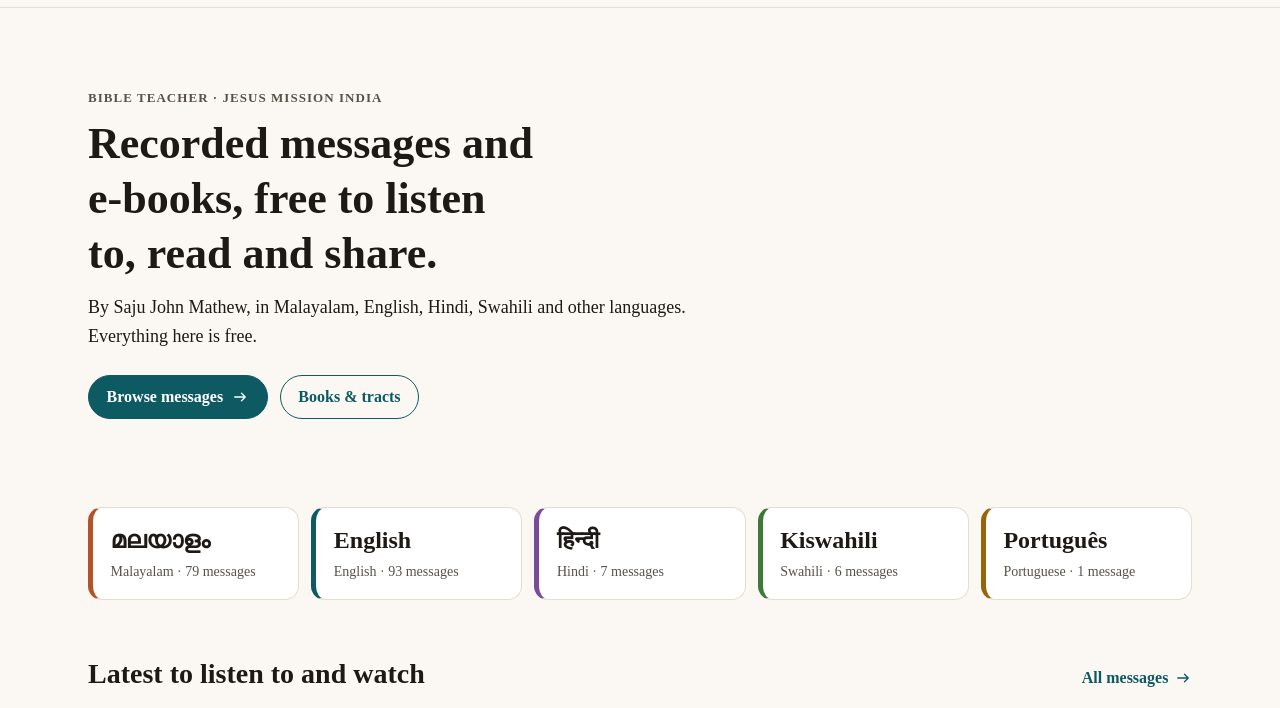
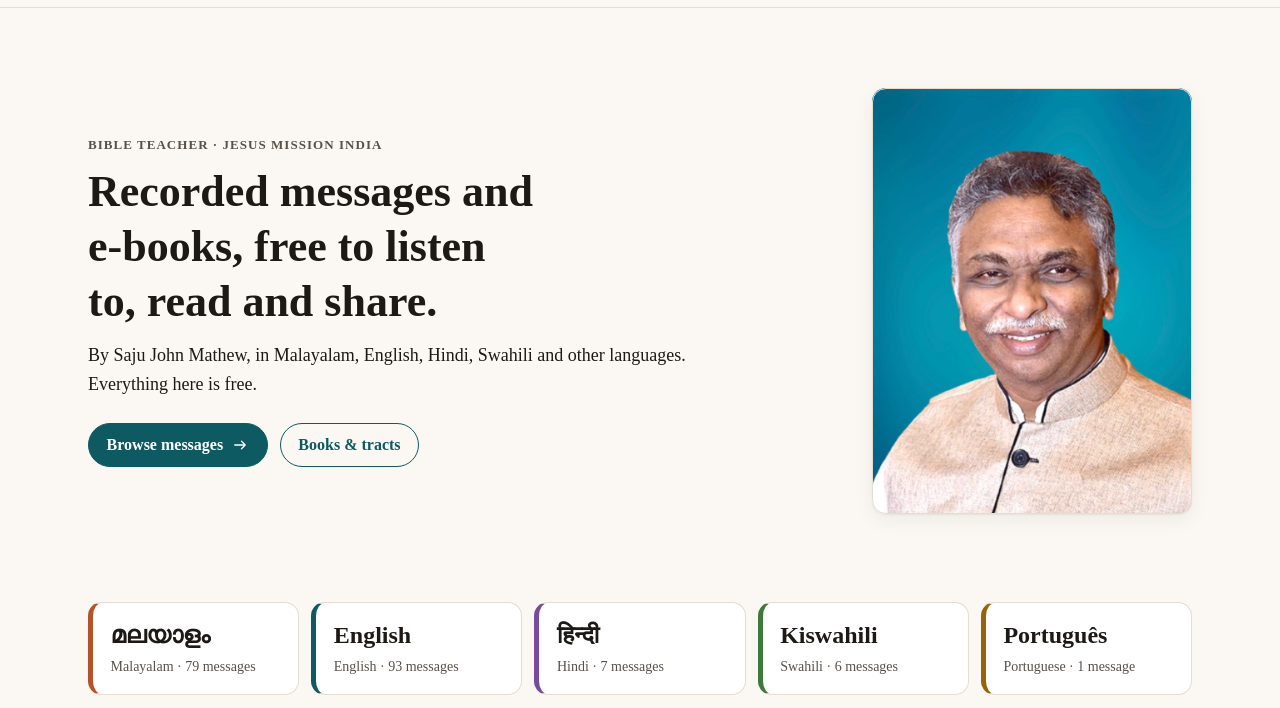
Before and after one commit to rijosimon/sjmathew-site, an Astro site: page / in a window 1280 px wide. Shown: the part 91-799 px from the top of the page. Built offline with nearby package versions, Linux system fonts and the light colour scheme; Astro itself is replaced by a stand-in of ours; no server answers.

Commit message:
Add a portrait to the home and About pages
A shared Portrait component: beside the text on wide screens, after the buttons on the home page and above the text on the About page on phones. Responsive WebP sizes, loaded first for a fast first view.

```diff
--- /dev/null
+++ b/src/components/Portrait.astro
@@ -0,0 +1,44 @@
+---
+import { Image } from 'astro:assets';
+import portrait from '../assets/portrait.jpg';
+import { SITE } from '../lib/site';
+
+interface Props {
+	/** The page's largest picture loads first; use `lazy` for anything lower down. */
+	loading?: 'eager' | 'lazy';
+}
+const { loading = 'eager' } = Astro.props;
+---
+
+<figure class="portrait">
+	<Image
+		src={portrait}
+		alt={SITE.name}
+		widths={[320, 480, 640]}
+		sizes="(min-width: 52rem) 20rem, min(70vw, 18rem)"
+		loading={loading}
+		fetchpriority={loading === 'eager' ? 'high' : undefined}
+		decoding="async"
+	/>
+</figure>
+
+<style>
+	.portrait {
+		margin: 0;
+		width: min(100%, 18rem);
+		border-radius: var(--radius);
+		overflow: hidden;
+		background: var(--accent-soft);
+		box-shadow: var(--shadow);
+		outline: 1px solid var(--line);
+		outline-offset: -1px;
+	}
+	.portrait :global(img) {
+		display: block;
+		width: 100%;
+		height: auto;
+		aspect-ratio: 3 / 4;
+		object-fit: cover;
+		object-position: 50% 18%;
+	}
+</style>
--- a/src/pages/index.astro
+++ b/src/pages/index.astro
@@ -3,6 +3,7 @@ import { getCollection } from 'astro:content';
 import Icon from '../components/Icon.astro';
 import LibraryCard from '../components/LibraryCard.astro';
 import MessageCard from '../components/MessageCard.astro';
+import Portrait from '../components/Portrait.astro';
 import Base from '../layouts/Base.astro';
 import { byNewest, LANGUAGE_ORDER, LANGUAGES, SITE } from '../lib/site';
 
@@ -19,6 +20,7 @@ const tiles = LANGUAGE_ORDER.map((code) => ({
 
 <Base>
 	<section class="hero wrap">
+		<div class="hero-text">
 			<p class="eyebrow">Bible teacher · Jesus Mission India</p>
 			<h1>{SITE.tagline}</h1>
 			<p class="lede">
@@ -28,6 +30,8 @@ const tiles = LANGUAGE_ORDER.map((code) => ({
 				<a class="btn" href="/messages/">Browse messages <Icon name="arrow" size={18} /></a>
 				<a class="btn secondary" href="/library/">Books &amp; tracts</a>
 			</p>
+		</div>
+		<Portrait />
 	</section>
 
 	<section class="wrap section" aria-labelledby="languages-title">
@@ -83,7 +87,20 @@ const tiles = LANGUAGE_ORDER.map((code) => ({
 
 <style>
 	.hero {
+		display: grid;
+		gap: 2rem;
+		align-items: center;
 		padding-block: clamp(2.5rem, 1.5rem + 5vw, 5rem) clamp(1rem, 0.5rem + 2vw, 2rem);
+	}
+	@media (min-width: 52rem) {
+		.hero {
+			grid-template-columns: minmax(0, 1fr) 20rem;
+			gap: 3rem;
+		}
+		.hero :global(.portrait) {
+			width: 100%;
+			justify-self: end;
+		}
 	}
 	.hero h1 {
 		max-width: 22ch;
```
Also changed, not shown: src/pages/about.astro (+29 -1 lines), src/assets/portrait.jpg (added). Lines whose indentation alone changed are shown as unchanged.
